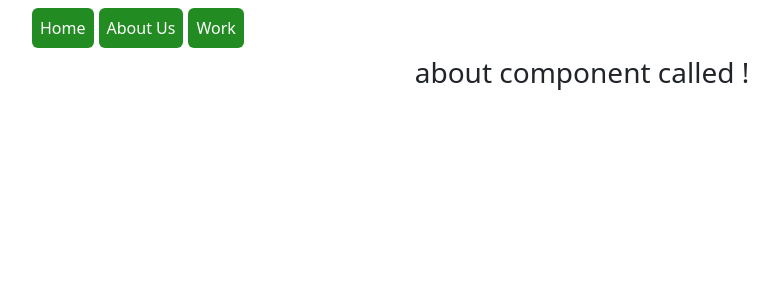
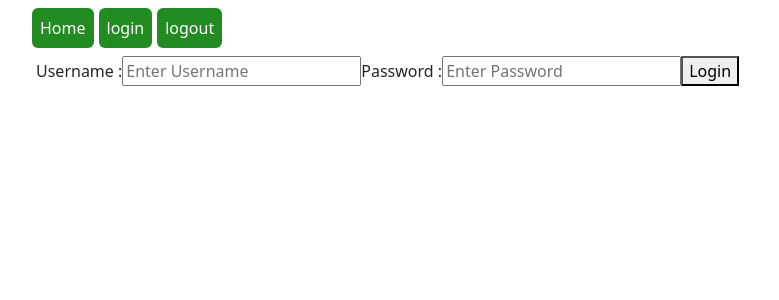
Before and after one commit to kushmohit/angular-task, an Angular app: page /about in a window 1280 px wide. Shown: the top 300 px of the page, without its empty margins (58-837 px from the left). Built offline with nearby package versions, Linux system fonts and the light colour scheme.

Commit message:
test2 commit

```diff
--- a/src/app/about/about.component.html
+++ b/src/app/about/about.component.html
@@ -1 +1,13 @@
-<h3 class="text-center">about component called !</h3>
+<div class="container">
+<form [formGroup]="loginpage">
+
+        <label>Username : </label>
+        <input type="text" placeholder="Enter Username" name="username"  formControlName="username">
+        <label>Password : </label>
+        <input type="password" placeholder="Enter Password" name="password"   formControlName="password">
+        <button type="submit"  (click)="submit()" value="Submit">Login</button>
+
+
+</form>
+<div *ngIf="error">wrong username</div>
+</div>
--- a/src/app/about/about.component.ts
+++ b/src/app/about/about.component.ts
@@ -1,4 +1,6 @@
 import { Component, OnInit } from '@angular/core';
+import { FormBuilder, FormGroup,FormControl,Validators } from '@angular/forms';
+import {  Router } from '@angular/router';
 
 @Component({
   selector: 'app-about',
@@ -6,10 +8,26 @@ import { Component, OnInit } from '@angular/core';
   styleUrls: ['./about.component.css']
 })
 export class AboutComponent implements OnInit {
-
-  constructor() { }
+  loginpage: FormGroup;
+  error: boolean;
+  constructor(private router: Router,
+    private fb:FormBuilder) { }
 
   ngOnInit(): void {
+    this.loginpage=this.fb.group({
+      username:['',Validators.required],
+      password:['',Validators.required]
+    })
   }
+  submit(){
 
+    if(this.loginpage.value.username=='admin' && this.loginpage.value.password=='admin'){
+      this.router.navigate(['work']);
+    }
+    else{
+      this.error=true
+    }
+
+
+  }
 }
--- a/src/app/app.component.html
+++ b/src/app/app.component.html
@@ -1,8 +1,8 @@
 <div class="container">
   <ul class="nav  m-2">
     <li routerLink=""  class="p-2 tabColor">Home</li >
-    <li   routerLink="about" class="p-2 tabColor">About Us</li >
-    <li  routerLink="work" class="p-2 tabColor">Work</li >
+    <li   routerLink="about" class="p-2 tabColor">{{buttonvalue}}</li >
+    <li  routerLink="about" class="p-2 tabColor">logout</li >
     </ul>
 
   <router-outlet></router-outlet>
--- a/src/app/app.component.ts
+++ b/src/app/app.component.ts
@@ -7,4 +7,6 @@ import { Component } from '@angular/core';
 })
 export class AppComponent {
   title = 'angular-Task';
+  buttonvalue="login"
+
 }
--- a/src/app/work/left-child/left-child.component.html
+++ b/src/app/work/left-child/left-child.component.html
@@ -1,10 +1,10 @@
 <div class="container">
-    <h2>Child A</h2>
+    <h2>TODO list</h2>
 <form [formGroup]="formGrp" class="formClass" >
-    <label for ='name'>Name</label>
-    <input id ='name 'type="text" formControlName="name">
-    <label for ='email'>Email Address</label>
-    <input id='email' type="email" formControlName="email">
+    <label for ='task'>Task</label>
+    <input id ='task 'type="text" formControlName="task">
+    <label for ='taskdetails'>Task Details</label>
+    <input id='taskdetails' type="text" formControlName="taskdetails">
 <div class="row m-5">
     <input type="submit" [disabled]="formGrp.invalid" (click)="onsubmit()" value="Submit">
 </div>
--- a/src/app/work/left-child/left-child.component.ts
+++ b/src/app/work/left-child/left-child.component.ts
@@ -15,27 +15,19 @@ export class LeftChildComponent implements OnInit ,OnChanges{
 
   ngOnInit(): void {
     this.formGrp=this.fb.group({
-
-      name:['',Validators.required],
-      email:['',[Validators.required,Validators.email]]
-
+      task:['',Validators.required],
+      taskdetails:['',Validators.required]
     })
-
-
-
   }
   ngOnChanges(): void {
     if(this.data){
       this.formGrp.patchValue({
-        name:this.data.name,
-        email:this.data.email
+        task:this.data.task,
+        taskdetails:this.data.taskdetails
       })
     }
-
   }
-
   onsubmit(){
-
     this.messageEvent.emit(this.formGrp.value);
     this.formGrp.reset();
   }
--- a/src/app/work/right-child/right-child.component.html
+++ b/src/app/work/right-child/right-child.component.html
@@ -1,11 +1,11 @@
 <div class="container" *ngIf="dataarray.length>=1">
-  <h2>Child B</h2>
+  <h2>List Details</h2>
   <table >
   <thead>
       <tr>
           <th>Sno.</th>
-          <th>Name</th>
-          <th>Email Address</th>
+          <th>Task</th>
+          <th>Task Details</th>
           <th>Action</th>
         </tr>
 
@@ -13,8 +13,8 @@
   <tbody>
       <tr *ngFor="let item of dataarray;let x=index">
           <td>{{x+1}}</td>
-          <td>{{item.name}}</td>
-          <td>{{item.email}}</td>
+          <td>{{item.task}}</td>
+          <td>{{item.taskdetails}}</td>
           <td><button class="editbtn" (click)="toedit(x)">edit</button><button class="deletebtn" (click)="todelete(x)">delete</button></td>
         </tr>
   </tbody>
--- a/src/app/work/right-child/right-child.component.ts
+++ b/src/app/work/right-child/right-child.component.ts
@@ -1,4 +1,3 @@
-import { THIS_EXPR } from '@angular/compiler/src/output/output_ast';
 import { Component, EventEmitter, Input, OnInit, Output } from '@angular/core';
 
 @Component({
--- a/src/app/work/work.component.html
+++ b/src/app/work/work.component.html
@@ -1,5 +1,5 @@
 <div class="box">
-    <h2 class="text-center borderBtm py-2 mb-0">Work</h2>
+    <h2 class="text-center borderBtm py-2 mb-0">TODO LIST</h2>
     <div class="row">
 
   <div class="col-6 leftChild"><app-left-child [data]="data" (messageEvent)="messageEvent($event)" ></app-left-child></div>
--- a/src/app/work/work.component.ts
+++ b/src/app/work/work.component.ts
@@ -23,16 +23,12 @@ data
       this.datastore.push(msgData);
      }else{
       this.datastore=  this.datastore.map((obj,i)=>{
-         if(i==this.index) {return {name:msgData.name,email:msgData.email}}
+         if(i==this.index) {return {task:msgData.task,taskdetails:msgData.taskdetails}}
           else {return{...obj}}
         })
 
        this.index=-1;
      }
-
-
-
-
   }
   messageEventright(event){
 this.index=event.index;
```
Also changed, not shown: src/app/about/about-module.module.ts (+6 -2 lines).
